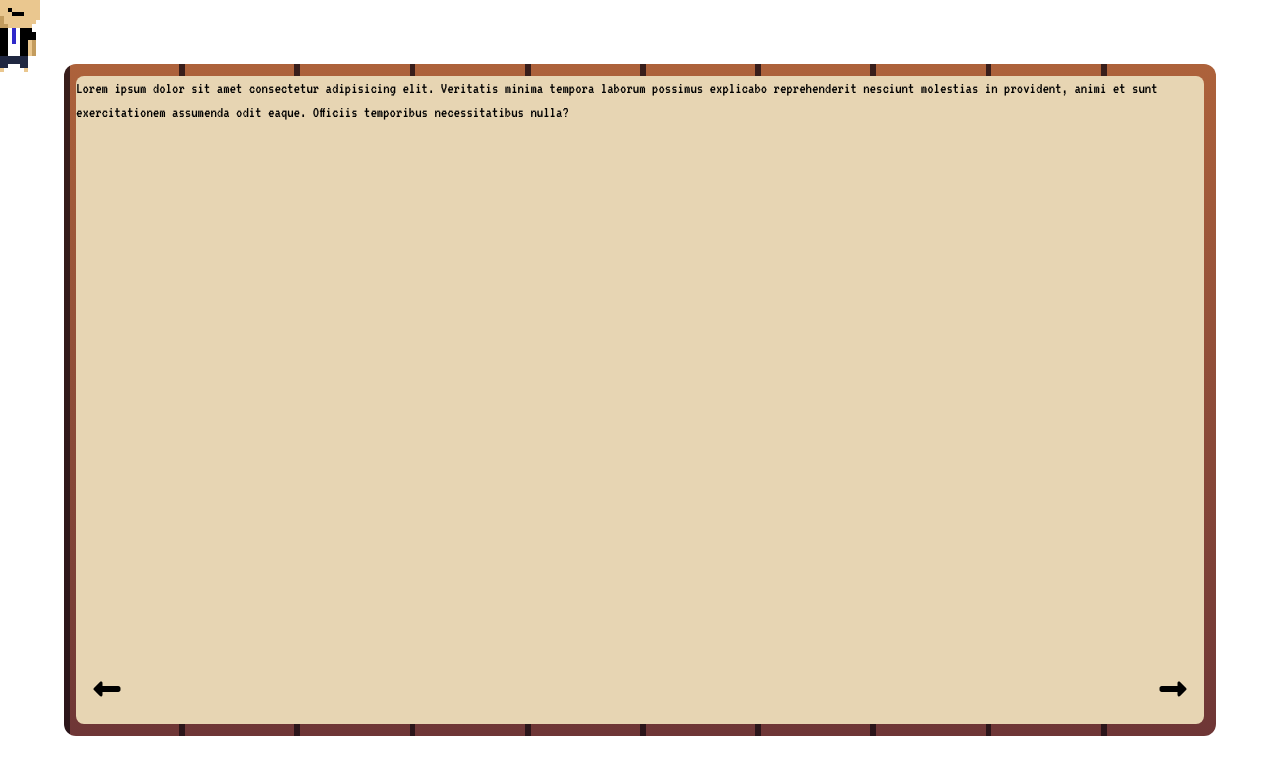
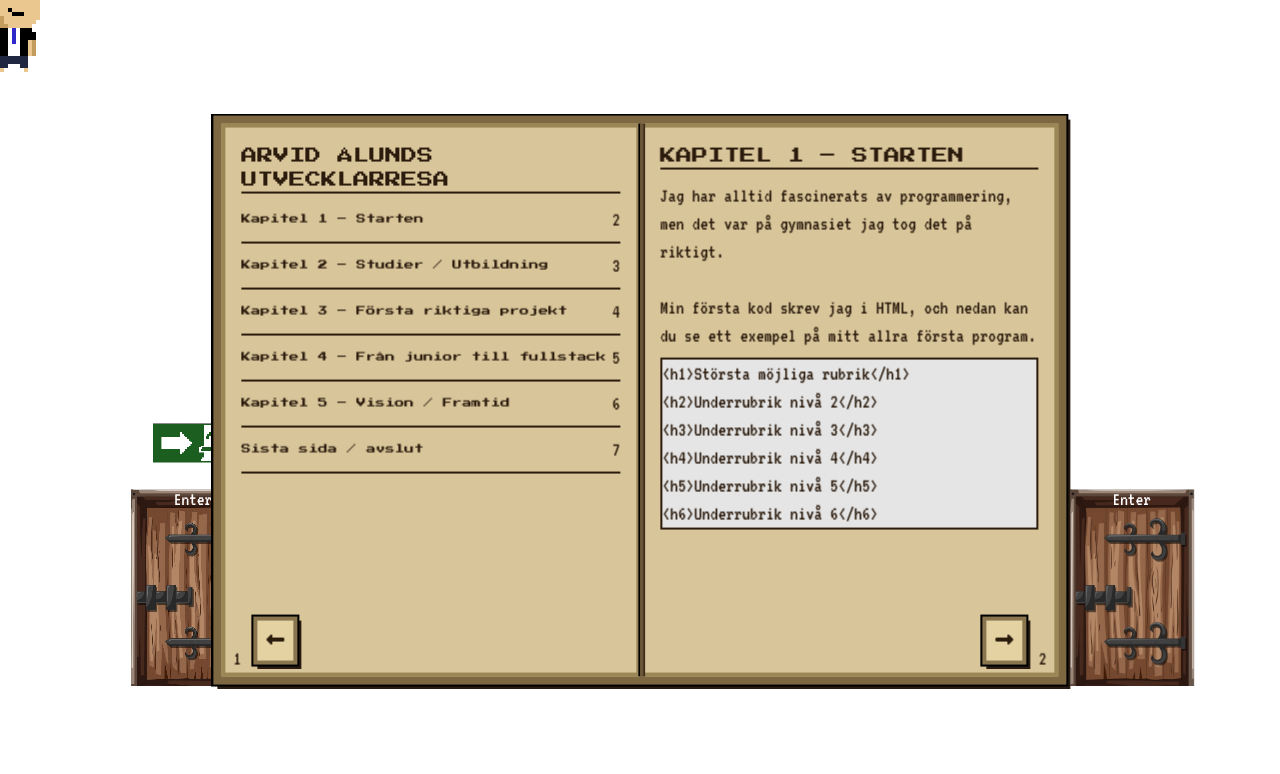
Before and after one commit to ArvidAlund/game-portfolio, a Next.js app: page /aboutme in a window 1280 px wide. Shown: the top 774 px of the page. Built offline with nearby package versions, Linux system fonts and the light colour scheme.

Commit message:
bok skapad och sidor påbörjade

```diff
--- a/src/app/components/book/book.jsx
+++ b/src/app/components/book/book.jsx
@@ -1,15 +1,218 @@
-import { FontAwesomeIcon } from "@fortawesome/react-fontawesome"
-import { faRightLong, faLeftLong } from "@fortawesome/free-solid-svg-icons"
+"use client";
+import { FontAwesomeIcon } from "@fortawesome/react-fontawesome";
+import { faRightLong, faLeftLong, faL } from "@fortawesome/free-solid-svg-icons";
+import { useState, useRef, useEffect } from "react";
+import { gsap } from "gsap";
 
-export default function Book(){
-    return <main className="absolute w-9/10 aspect-video left-1/2 top-1/2 -translate-1/2 rounded-xl bookGradient z-100">
-        <div className="relative w-fit h-full m-3 bg-[#e7d5b3] text-black rounded-lg">
-            <p className="h-9/10">Lorem ipsum dolor sit amet consectetur adipisicing elit. Veritatis minima tempora laborum possimus explicabo reprehenderit nesciunt molestias in provident, animi et sunt exercitationem assumenda odit eaque. Officiis temporibus necessitatibus nulla?</p>
+function Page({ children, index }) {
+  return (
+    <div className="absolute inset-0 bg-[#d8c59a] text-[#2b1b0d] p-4 font-[VT323] text-xl border-4 border-[#9b8657] pixel-border box-border overflow-hidden [&>h1]:text-base [&>h1]:uppercase [&>h1]:mb-3 [&>h1]:border-b-2">
+      {children}
+      <p className={`absolute bottom-0 ${index % 2 === 0 ? "right-2" : "left-2"}`}>{index}</p>
+    </div>
+  );
+}
 
-            <div className="flex justify-between items-center p-4">
-                <button className="text-black text-2xl"><FontAwesomeIcon icon={faLeftLong} className="w-full h-full"/></button>
-                <button className="text-black text-2xl"><FontAwesomeIcon icon={faRightLong} className="w-full h-full"/></button>
-            </div>
+export default function Book() {
+  const [page, setPage] = useState(0);
+  const [isFlipping, setIsFlipping] = useState(false);
+  const leftPageRef = useRef(null);
+  const rightPageRef = useRef(null);
+  const flipContainerRef = useRef(null);
+  const [summarizeFirst, setSummarizeFirst] = useState(true);
+
+  const pages = [
+    <Page key={0} index={1}><h1>Arvid Ålunds utvecklarresa</h1>
+    <ul className="[&>li>h4]:text-[0.6rem] [&>li]:flex [&>li]:items-center [&>li]:justify-between [&>li]:border-b-2 [&>li]:mt-2 [&>li]:pb-2">
+        <li>
+            <h4>Kapitel 1 – Starten</h4>
+            <p>2</p>
+        </li>
+        <li>
+            <h4>Kapitel 2 – Studier / Utbildning</h4>
+            <p>3</p>
+        </li>
+        <li>
+            <h4>Kapitel 3 – Första riktiga projekt</h4>
+            <p>4</p>
+        </li>
+        <li>
+            <h4>Kapitel 4 – Från junior till fullstack</h4>
+            <p>5</p>
+        </li>
+        <li>
+            <h4>Kapitel 5 – Vision / Framtid</h4>
+            <p>6</p>
+        </li>
+        <li>
+            <h4>Sista sida / avslut</h4>
+            <p>7</p>
+        </li>
+    </ul>
+    </Page>,
+
+    <Page key={1} index={2}>
+        <h1>Kapitel 1 – Starten</h1>
+        <p>Jag har alltid fascinerats av programmering, men det var på gymnasiet jag tog det på riktigt. <br /><br /> Min första kod skrev jag i HTML, och nedan kan du se ett exempel på mitt allra första program.</p>
+        <div className="text-md border-2 mt-2 bg-neutral-200">
+        {"<h1>Största möjliga rubrik</h1>"}
+        <br />
+        {"<h2>Underrubrik nivå 2</h2>"}
+        <br />
+        {"<h3>Underrubrik nivå 3</h3>"}
+        <br />
+        {"<h4>Underrubrik nivå 4</h4>"}
+        <br />
+        {"<h5>Underrubrik nivå 5</h5>"}
+        <br />
+        {"<h6>Underrubrik nivå 6</h6>"}
         </div>
+
+
+    </Page>,
+
+    <Page key={2} index={3}>
+        <h1>Kapitel 2 – Studier / Utbildning</h1>
+        <ul className="[&>li>div>h4]:text-[0.6rem] [&>li]:border-b-2 [&>li]:mt-2 [&>li]:pb-2 [&>li]:w-full [&>li>div]:flex [&>li>div]:justify-between [&>li>div]:items-center [&>li>p]:text-[0.8rem]">
+            <li>
+                <div>
+                    <h4>Nackademin</h4>
+                    <p>2025-2027</p>
+                </div>
+                <p>Webbutvecklare fullstack Open Source — <br /> React, Node.js, Tailwind, Git</p>
+            </li>
+            <li>
+                <div>
+                    <h4>Nyköpings Gymnasium Gripen</h4>
+                    <p>2022-2025</p>
+                </div>
+                <p>Teknikprogrammet info- & mediateknik - <br /> PHP, SCSS, HTML, CSS, JS, Astro, Python, Flask</p>
+            </li>
+        </ul>
+        </Page>,
+
+    <Page key={3} index={4}>
+        <h1>Kapitel 3 – Första riktiga projekt</h1>
+        {summarizeFirst ? (
+            <ul className="[&>li]:border-b-2 [&>li]:mt-2 [&>li]:pb-2 [&>li]:w-full [&>li]:flex [&>li>p:first-child]:font-bold [&>li>p:first-child]:text-start [&>li>p:first-child]:mr-1">
+                <li>
+                    <p>Projekt: </p>
+                    <p>Vad kostar bilen (VKB)</p>
+                </li>
+                <li>
+                    <p>Syfte: </p>
+                    <p>Beräkna månadskostnaden för att äga en bil, jämföra modeller</p>
+                </li>
+                <li>
+                    <p>Genomförande: </p>
+                    <p>Fullständig backend och frontend, inklusive API-integration</p>
+                </li>
+                <li>
+                    <p>Resultat: </p>
+                    <p>Belönat gymnasiearbete för innovation och kvalitet</p>
+                </li>
+            </ul>
+        ) : (
+            <p>Mitt första omfattande projekt, 'Vad kostar bilen' (VKB), genomförde jag som gymnasiearbete och belönades med pris för sitt innovativa upplägg. Projektet ger användare möjlighet att beräkna månadskostnaden för olika bilar, jämföra modeller och få insikt i den verkliga ägandekostnaden. Projektet inkluderar både frontend och backend samt integration med API:er.</p>
+        )}
+        <a
+        href="https://github.com/ArvidAlund/VKB"
+        target="_blank"
+        rel="noopener noreferrer"
+        className="underline text-blue-600 hover:text-blue-800"
+        >
+        Kolla på GitHub
+        </a>
+
+        {/* <button className="cursor-pointer border-2 p-2 rounded-lg absolute bottom-4 left-4" onClick={() => setSummarizeFirst(prev => !prev)}>{summarizeFirst ? "Utvidga" : "Sammanfatta"}</button> */}
+        </Page>,
+
+    <Page key={4} index={5}>
+        <h1>Kapitel 4 – Från junior till fullstack</h1>
+        <p>En ny sida i boken öppnas…</p>
+        </Page>,
+
+    <Page key={5} index={6}>
+        <h1>Kapitel 5 – Vision / Framtid</h1>
+        <p>En ny sida i boken öppnas…</p>
+        </Page>,
+
+    <Page key={6} index={7}>
+        <h1>Sista sida / avslut</h1>
+        <p>En ny sida i boken öppnas…</p>
+        </Page>,
+  ];
+
+  const flipPage = (direction) => {
+    if (isFlipping) return;
+    if (page === 0 && direction != "next") return;
+    if (page === 5 && direction === "next") return;
+    setIsFlipping(true);
+
+    const nextPage = direction === "next" ? page + 2 : page - 2;
+    const validPage = Math.max(0, Math.min(nextPage, pages.length - 2));
+
+    const flippingRef = direction === "next" ? rightPageRef : leftPageRef;
+
+    const tl = gsap.timeline({
+      onComplete: () => {
+        setPage(validPage);
+        gsap.set(flippingRef.current, { rotateY: 0 });
+        setIsFlipping(false);
+      },
+    });
+
+    tl.to(flippingRef.current, {
+      rotateY: direction === "next" ? -180 : 180,
+      transformOrigin: direction === "next" ? "left center" : "right center",
+      ease: "steps(6)", // hackigt pixelart-bläddrande
+      duration: 0.6,
+    });
+  };
+
+  useEffect(() => {
+    gsap.set(flipContainerRef.current, {
+      transformStyle: "preserve-3d",
+      perspective: 1200,
+    });
+  }, []);
+
+  return (
+    <main className="absolute w-2/3 max-w-[1000px] aspect-[3/2] left-1/2 top-1/2 -translate-x-1/2 -translate-y-1/2 bg-[#bca878] border-8 border-[#7e6841] shadow-[4px_4px_0_#2a1c10] pixel-border overflow-hidden z-50">
+      <div ref={flipContainerRef} className="relative w-full h-full flex">
+        {/* Vänster sida */}
+        <div ref={leftPageRef} className="relative w-1/2 h-full transform-gpu">
+          {pages[page]}
+        </div>
+
+        {/* Höger sida */}
+        <div ref={rightPageRef} className="relative w-1/2 h-full transform-gpu">
+          {pages[page + 1] || (
+            <Page>
+              <p className="text-center mt-20">Slut på boken 📘</p>
+            </Page>
+          )}
+        </div>
+
+        {/* Bokrygg */}
+        <div className="absolute left-1/2 top-0 w-[3px] h-full bg-[#6b5738] shadow-[2px_0_0_#3e2d1d]"></div>
+      </div>
+
+      {/* Knappar */}
+      <div className="absolute bottom-3 left-0 w-full flex justify-between px-8">
+        <button
+          className="bg-[#e4d2a3] border-4 border-[#8a754e] text-[#2b1b0d] p-2 pixel-border active:translate-y-[2px] cursor-pointer"
+          onClick={() => flipPage("prev")}
+        >
+          <FontAwesomeIcon icon={faLeftLong} className="w-6 h-6" />
+        </button>
+        <button
+          className="bg-[#e4d2a3] border-4 border-[#8a754e] text-[#2b1b0d] p-2 pixel-border active:translate-y-[2px] cursor-pointer"
+          onClick={() => flipPage("next")}
+        >
+          <FontAwesomeIcon icon={faRightLong} className="w-6 h-6" />
+        </button>
+      </div>
     </main>
+  );
 }
--- a/src/app/globals.css
+++ b/src/app/globals.css
@@ -25,14 +25,9 @@
     image-rendering: crisp-edges;
   }
 
-  .bookGradient {
-    background: repeating-linear-gradient(
-        to right,
-        rgba(27, 13, 19, 0.8) 0% 0.5%,
-        transparent 0.5% 10%
-      ),
-      linear-gradient(to bottom, rgb(173, 98, 59), rgb(110, 54, 54));
-    background-size: 100% 100%;
+  .pixel-border {
+    image-rendering: pixelated;
+    box-shadow: 0 0 0 2px #000000, 4px 4px 0 #2a1c10;
   }
 }
 
--- a/src/app/hooks/animations/changeSide.jsx
+++ b/src/app/hooks/animations/changeSide.jsx
@@ -18,6 +18,8 @@ export default function ChangeSide() {
       const tl = gsap.timeline({
         onComplete: () => {
           isAnimating.current = false; // redo för nästa gång
+          containerRef.current.style.height = 0;
+          containerRef.current.style.width = 0;
         }
       });
 
```
Also changed, not shown: public/kod-bilder/start.png (added).
